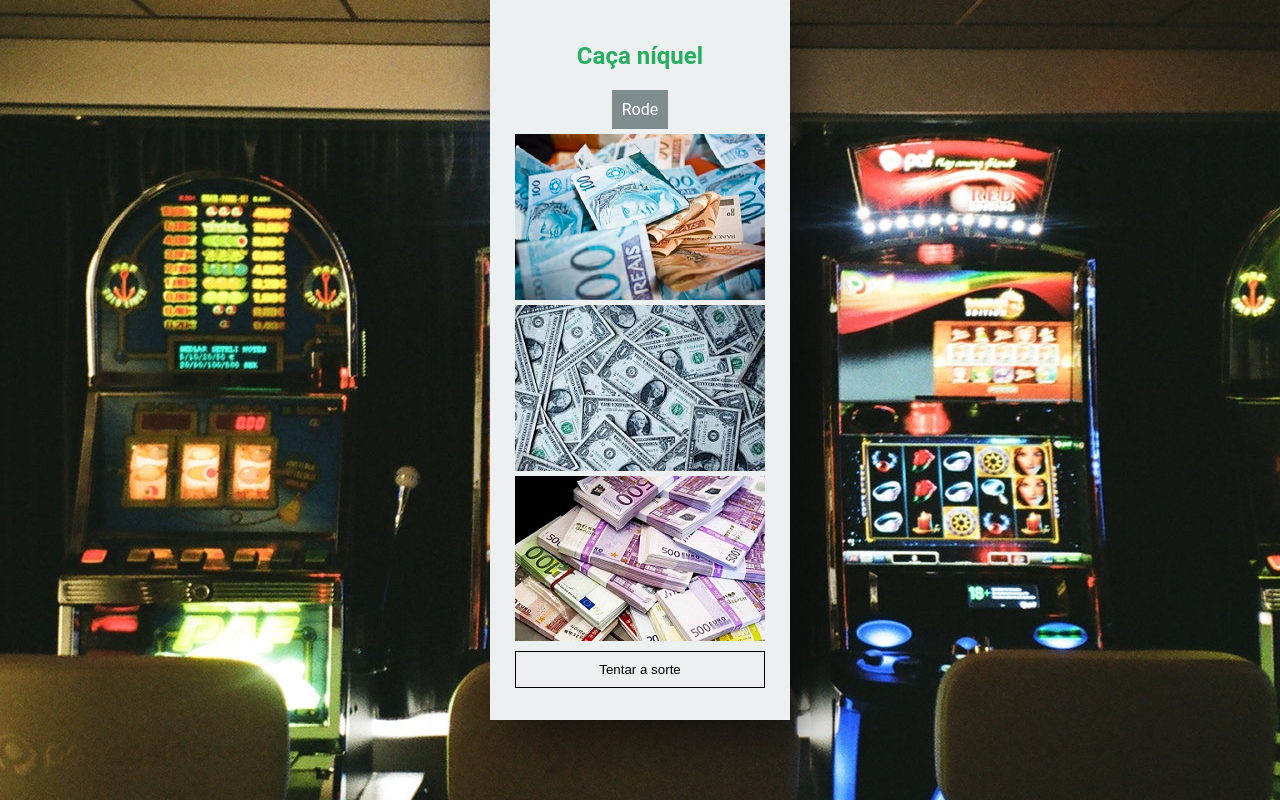
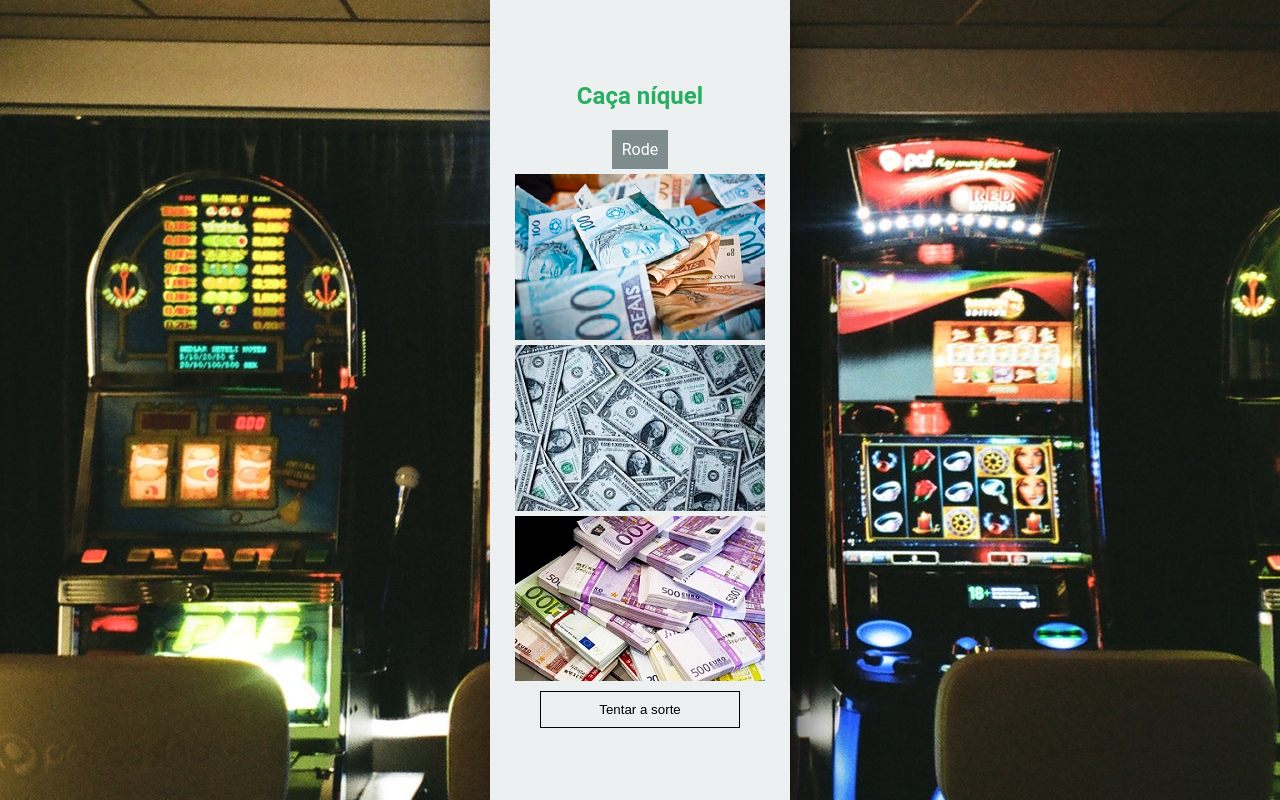
Before and after one commit to joao-biancardi/caca-niquel, a plain HTML site: page index.html in a window 1280 px wide. Drawn offline with Linux system fonts and the light colour scheme.

Commit message:
refactoring

```diff
--- a/index.css
+++ b/index.css
@@ -3,13 +3,10 @@ html, body {
     padding: 0;
 }
 
-body {
-    background: url('./images/casino2.jpg') no-repeat fixed center;
-}
-
 .container {
     width: 100%;
     height: 100vh;
+    background: url('./images/casino2.jpg') no-repeat fixed center;
     display: flex;
     justify-content: center;
 }
@@ -88,20 +85,16 @@ button:hover {
     .container {
         height: 100vh;
     }
-
     .containerContents {
         height: 100vh;
     }
-
     .title {
         width: 100%;
         padding: 0;
     }
-
     .slots {
         width: 80%;
     }
-
     #results {
         margin: 0;
     }
@@ -111,53 +104,26 @@ button:hover {
     .container {
         height: 100vh;
     }
-
     .containerContents {
         height: 100vh;
     }
-
     .title {
         width: 100%;
         padding: 0;
     }
-
     .slots {
         width: 80%;
     }
-
     button {
         width: 200px;
     }
-
     #results {
         margin: 0;
     }
 }
 
 @media screen and (min-width: 1024px) {
-    .container {
-        height: 100vh;
-    }
-
-    .containerContents {
-        height: 90vh;
-        margin: 0;
-        padding: 0;
-    }
-
-    .title {
-        width: 100%;
-    }
-
     .slots {
         width: 100%;
     }
-
-    button {
-        width: 250px;
-    }
-
-    #results {
-        margin: 0;
-    }
 }
```
